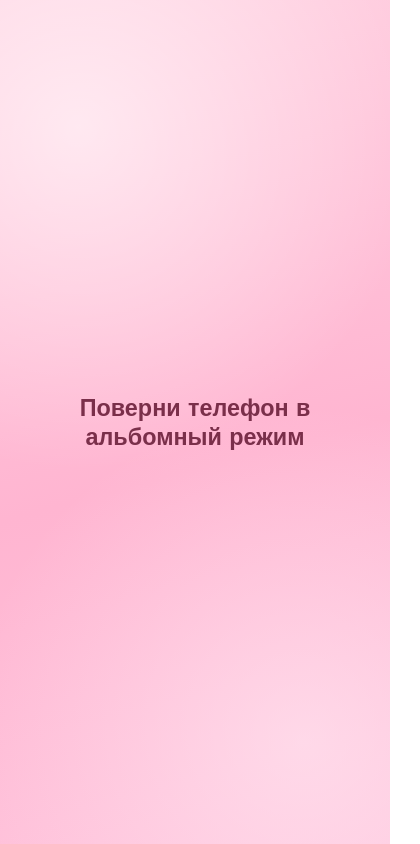
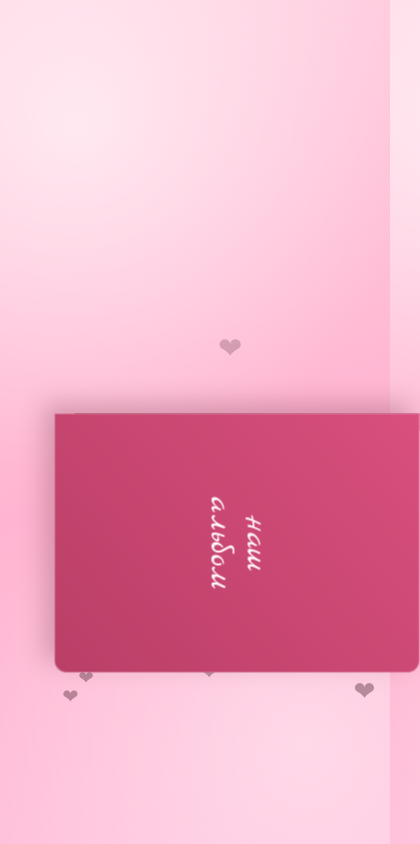
Before and after one commit to cafylb/love, a website: page public/album/index.html in a window 390 px wide. Shown: the whole page, 420 px wide, since content can reach past the window. Drawn offline with nearby package versions, Linux system fonts and the light colour scheme; files whose address does not match are found by name.

Commit message:
Update cover title and auto-rotate book on mobile portrait

```diff
--- a/public/album/index.html
+++ b/public/album/index.html
@@ -14,15 +14,12 @@
   </head>
   <body>
     <div class="hearts" aria-hidden="true"></div>
-    <section class="rotate-lock" aria-live="polite">
-      Поверни телефон в альбомный режим
-    </section>
 
     <main class="album-scene">
       <section class="book-shell" id="book-shell">
         <div class="book" id="book">
           <button class="front-cover" id="cover-btn" type="button" aria-label="Обложка книги">
-            <span class="cover-title">Наша Книга</span>
+            <span class="cover-title">наш<br />альбом</span>
           </button>
 
           <div class="spine" aria-hidden="true"></div>
--- a/public/album/styles.css
+++ b/public/album/styles.css
@@ -32,10 +32,6 @@ body {
   display: grid;
   place-items: center;
   padding: clamp(16px, 4vw, 28px);
-}
-
-.rotate-lock {
-  display: none;
 }
 
 .book-shell {
@@ -98,6 +94,7 @@ body {
 .cover-title {
   font-family: "Marck Script", cursive;
   font-size: clamp(34px, 4.2vw, 48px);
+  line-height: 1.05;
 }
 
 .pages {
@@ -206,21 +203,15 @@ body {
 
 @media (max-width: 900px) and (orientation: portrait) {
   .album-scene {
-    display: none;
+    padding: 8px;
   }
 
-  .hearts {
-    display: none;
+  .book-shell {
+    padding: 0;
+    transform: rotate(90deg);
   }
 
-  .rotate-lock {
-    min-height: 100vh;
-    display: grid;
-    place-items: center;
-    padding: 24px;
-    text-align: center;
-    font-size: clamp(20px, 6vw, 30px);
-    font-weight: 700;
-    color: #7a2f4a;
+  .book {
+    --page-w: clamp(125px, 34vh, 230px);
   }
 }
```
